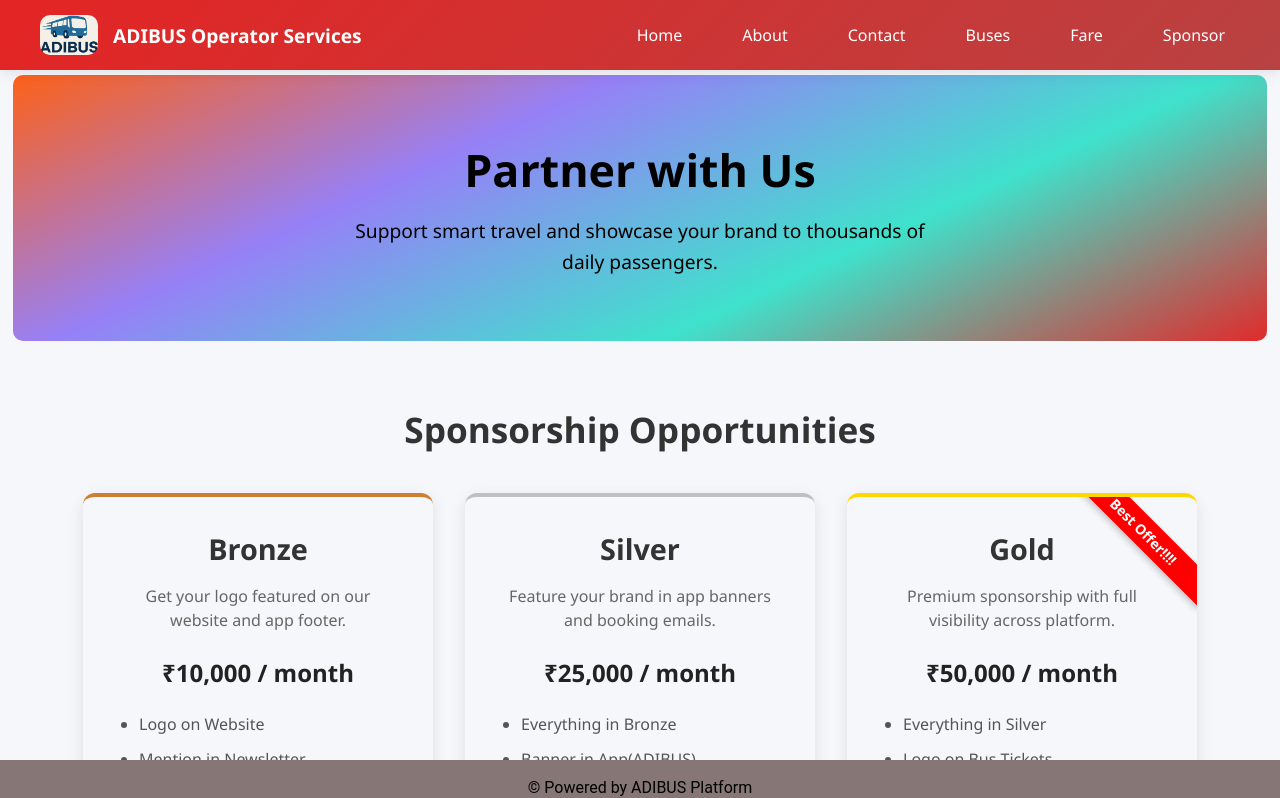
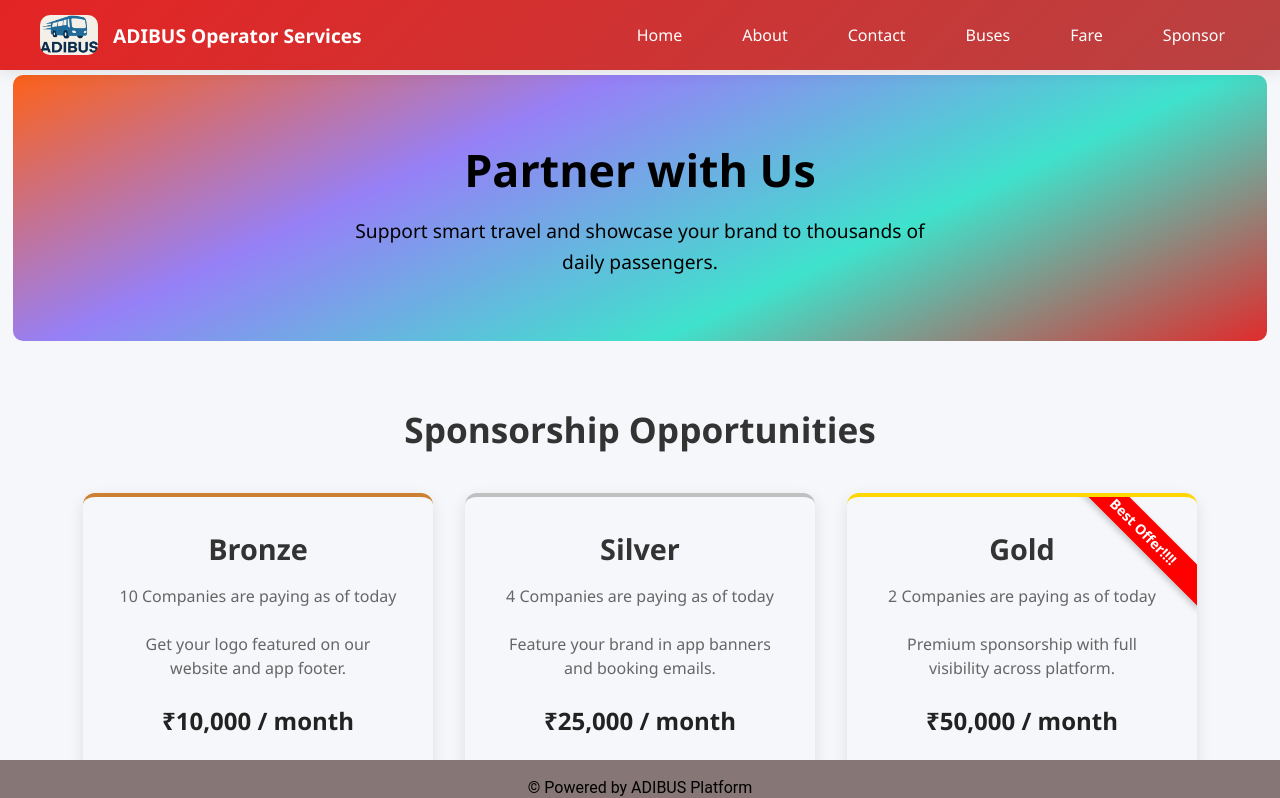
Before and after one commit to abhijitdas44719/adbbo.com, a React (Vite) app in the folder Frontend-Operator/: page /sponsor in a window 1280 px wide. Shown: the top 798 px of the page. Built offline with nearby package versions, Linux system fonts and the light colour scheme.

Commit message:
Sponsor.jsx

```diff
--- a/Frontend-Operator/src/components/Sponsor.jsx
+++ b/Frontend-Operator/src/components/Sponsor.jsx
@@ -33,6 +33,7 @@ function Sponsor() {
                     {/* bronze */}
                     <div class="tier bronze">
                         <h3>Bronze</h3>
+                        <p> 10 Companies are paying as of today</p>
                         <p>Get your logo featured on our website and app footer.</p>
                         <div class="price">₹10,000 / month</div>
                         <ul>
@@ -45,6 +46,7 @@ function Sponsor() {
                     {/* silver */}
                     <div class="tier silver">
                         <h3>Silver</h3>
+                        <p> 4 Companies are paying as of today</p>
                         <p>Feature your brand in app banners and booking emails.</p>
                         <div class="price">₹25,000 / month</div>
                         <ul>
@@ -58,6 +60,7 @@ function Sponsor() {
                     {/* gold */}
                     <div class="tier gold , best-offer">
                         <h3>Gold</h3>
+                       <p> 2 Companies are paying as of today</p>
                         <p>Premium sponsorship with full visibility across platform.</p>
                         <div class="price">₹50,000 / month</div>
                         <ul>
```
